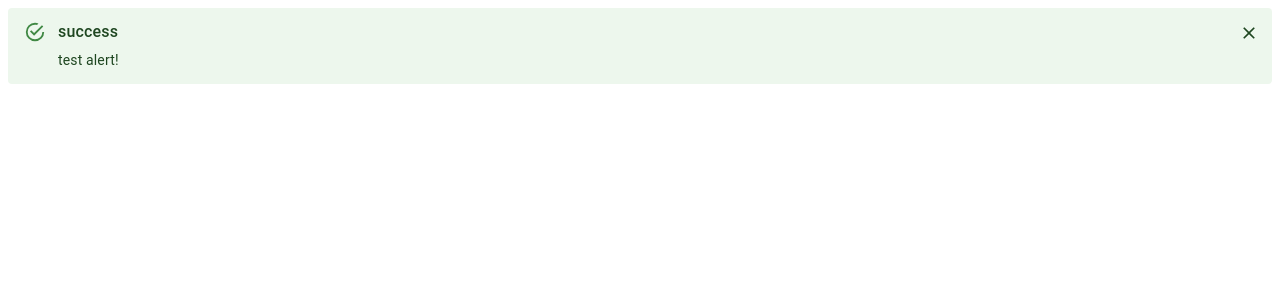
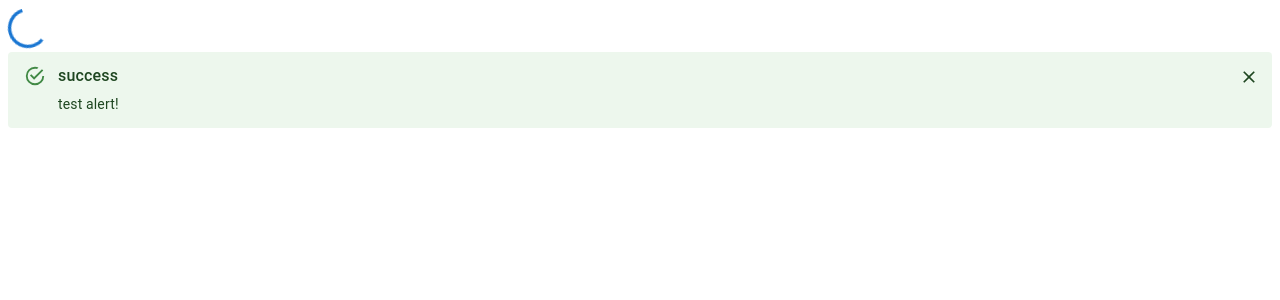
Before and after one commit to WMAD-0522-Final-Project/whistleblower-app-frontend, a React (Vite) app: page / in a window 1280 px wide. Shown: the top 300 px of the page. Built offline with nearby package versions, Linux system fonts and the light colour scheme.

Commit message:
add loading icon (without state)

```diff
--- a/src/App.tsx
+++ b/src/App.tsx
@@ -1,6 +1,9 @@
-import { Box, Alert, AlertTitle } from '@mui/material';
+import { Box, Alert, AlertTitle, CircularProgress } from '@mui/material';
 
 const App = () => {
+  // use Redux for loading state
+  const isLoading = true;
+
   // use Redux for alert state
   const sampleAlert = {
     message: 'test alert!',
@@ -9,6 +12,7 @@ const App = () => {
 
   return (
     <Box>
+      {isLoading && <CircularProgress />}
       {sampleAlert.message && (
         <Alert
           severity={sampleAlert.type}
```
